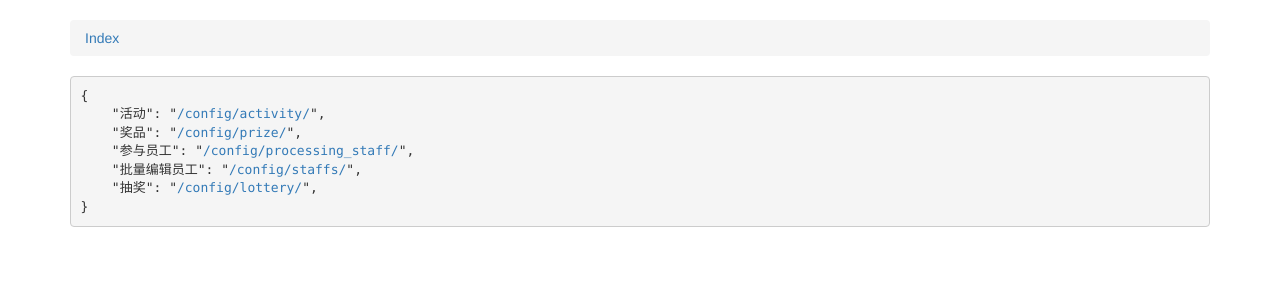
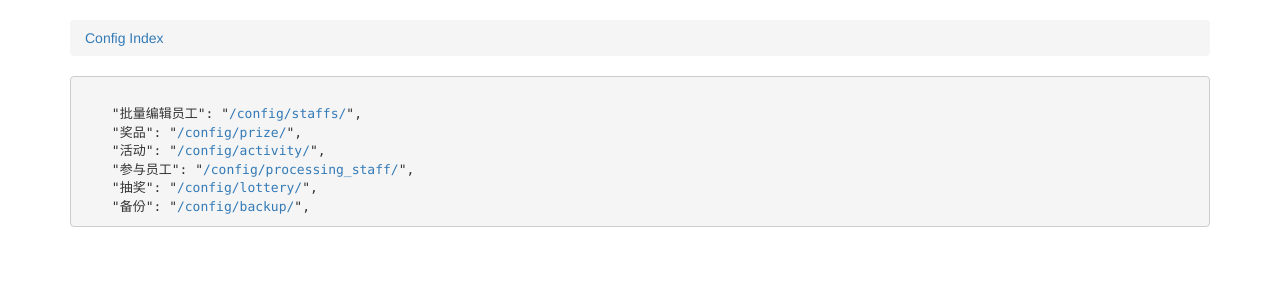
Before and after one commit to ZhouRR/interactive_api, a Django app: page /interactive_api/config/index/ in a window 1280 px wide. Shown: the part 51-351 px from the top of the page. Run offline with Django 3.2, Linux system fonts and the light colour scheme; parts of the project's set-up code (start-up, migrations or seed data) failed here and were passed over; some libraries are stand-ins or nearby versions.

Commit message:
update index

```diff
--- a/api/templates/index.html
+++ b/api/templates/index.html
@@ -4,7 +4,7 @@
 <head>
     <meta http-equiv="Content-Type" content="text/html; charset=utf-8">
     <meta name="robots" content="NONE,NOARCHIVE">
-    <title>Index</title>
+    <title>Config Index</title>
     <link rel="stylesheet" type="text/css" href="/interactive_api/static/rest_framework/css/bootstrap.min.css">
     <link rel="stylesheet" type="text/css" href="/interactive_api/static/rest_framework/css/bootstrap-tweaks.css">
     <link rel="stylesheet" type="text/css" href="/interactive_api/static/rest_framework/css/prettify.css">
@@ -24,7 +24,7 @@
         </div>
         <div class="container">
             <ul class="breadcrumb">
-                <li><a href="/interactive_api/config/index/">Index</a></li>
+                <li><a href="/interactive_api/config/index/">Config Index</a></li>
             </ul>
 
             <!-- Content -->
@@ -32,13 +32,14 @@
                 <div class="content-main" role="main" aria-label="main content">
                     <div class="response-info" aria-label="response info">
                         <pre style="margin-top:10px;" class="prettyprint">
-</span><span class="pun">{</span><span class="pln">
+</span><span class="pun"></span><span class="pln">
+    </span><span class="str">"批量编辑员工"</span><span class="pun">:</span><span class="pln"> </span><span class="str">"</span><a id="a-staffs" href="https://ait.ohsyun.com/interactive_api/config/staffs/" rel="nofollow"><span class="str">/config/staffs/</span></a><span class="str">"</span><span class="pun">,</span><span class="pln">
+    </span><span class="str">"奖品"</span><span class="pun">:</span><span class="pln"> </span><span class="str">"</span><a id="a-prize" href="https://ait.ohsyun.com/interactive_api/config/prize/" rel="nofollow"><span class="str">/config/prize/</span></a><span class="str">"</span><span class="pun">,</span><span class="pln">
     </span><span class="str">"活动"</span><span class="pun">:</span><span class="pln"> </span><span class="str">"</span><a id="a-activity" href="https://ait.ohsyun.com/interactive_api/config/activity/" rel="nofollow"><span class="str">/config/activity/</span></a><span class="str">"</span><span class="pun">,</span><span class="pln">
-    </span><span class="str">"奖品"</span><span class="pun">:</span><span class="pln"> </span><span class="str">"</span><a id="a-prize" href="https://ait.ohsyun.com/interactive_api/config/prize/" rel="nofollow"><span class="str">/config/prize/</span></a><span class="str">"</span><span class="pun">,</span><span class="pln">
     </span><span class="str">"参与员工"</span><span class="pun">:</span><span class="pln"> </span><span class="str">"</span><a id="a-processing_staff" href="https://ait.ohsyun.com/interactive_api/config/processing_staff/" rel="nofollow"><span class="str">/config/processing_staff/</span></a><span class="str">"</span><span class="pun">,</span><span class="pln">
-    </span><span class="str">"批量编辑员工"</span><span class="pun">:</span><span class="pln"> </span><span class="str">"</span><a id="a-staffs" href="https://ait.ohsyun.com/interactive_api/config/staffs/" rel="nofollow"><span class="str">/config/staffs/</span></a><span class="str">"</span><span class="pun">,</span><span class="pln">
     </span><span class="str">"抽奖"</span><span class="pun">:</span><span class="pln"> </span><span class="str">"</span><a id="a-lottery" href="https://ait.ohsyun.com/interactive_api/config/lottery/" rel="nofollow"><span class="str">/config/lottery/</span></a><span class="str">"</span><span class="pun">,</span><span class="pln">
-</span><span class="pun">}</span></pre>
+    </span><span class="str">"备份"</span><span class="pun">:</span><span class="pln"> </span><span class="str">"</span><a id="a-backup" href="https://ait.ohsyun.com/interactive_api/config/backup/" rel="nofollow"><span class="str">/config/backup/</span></a><span class="str">"</span><span class="pun">,</span><span class="pln">
+</span><span class="pun"></span></pre>
                     </div>
                 </div>
             </div><!-- /.content -->
@@ -64,6 +65,7 @@
             $("#a-processing_staff").attr("href", makeUrl("config/processing_staff/"));
             $("#a-staffs").attr("href", makeUrl("config/staffs/"));
             $("#a-lottery").attr("href", makeUrl("config/lottery/"));
+            $("#a-backup").attr("href", makeUrl("config/lottery/"));
         });
     </script>
 </body>
--- a/api/templates/lottery.html
+++ b/api/templates/lottery.html
@@ -86,7 +86,7 @@
                 });
             }).fail(function (response, status) {
                 //handle error response
-                alert("员工data失败");
+                alert("获取员工data失败");
             }).always(function(){
                 //do something useful in either case
             });
--- a/api/templates/staffs.html
+++ b/api/templates/staffs.html
@@ -97,6 +97,7 @@
     <script>
         $(document).ready(function() {
             $("#btn-clear-submit").click(function(e) {
+                if (confirm('确定移出员工?')==true){
                     const data = makePostData($('#object-clear-form'));
                     postJSON('staffs_batch/', data)
                     .done(function (data) {
@@ -118,6 +119,8 @@
                     .always(function(){
                         getStaffData();
                     });
+                }else{
+                }
             });
             $("#btn-add-submit").click(function(e) {
                 const data = new FormData($('#object-add-form')[0]);
```
Lines whose indentation alone changed are shown as unchanged.
